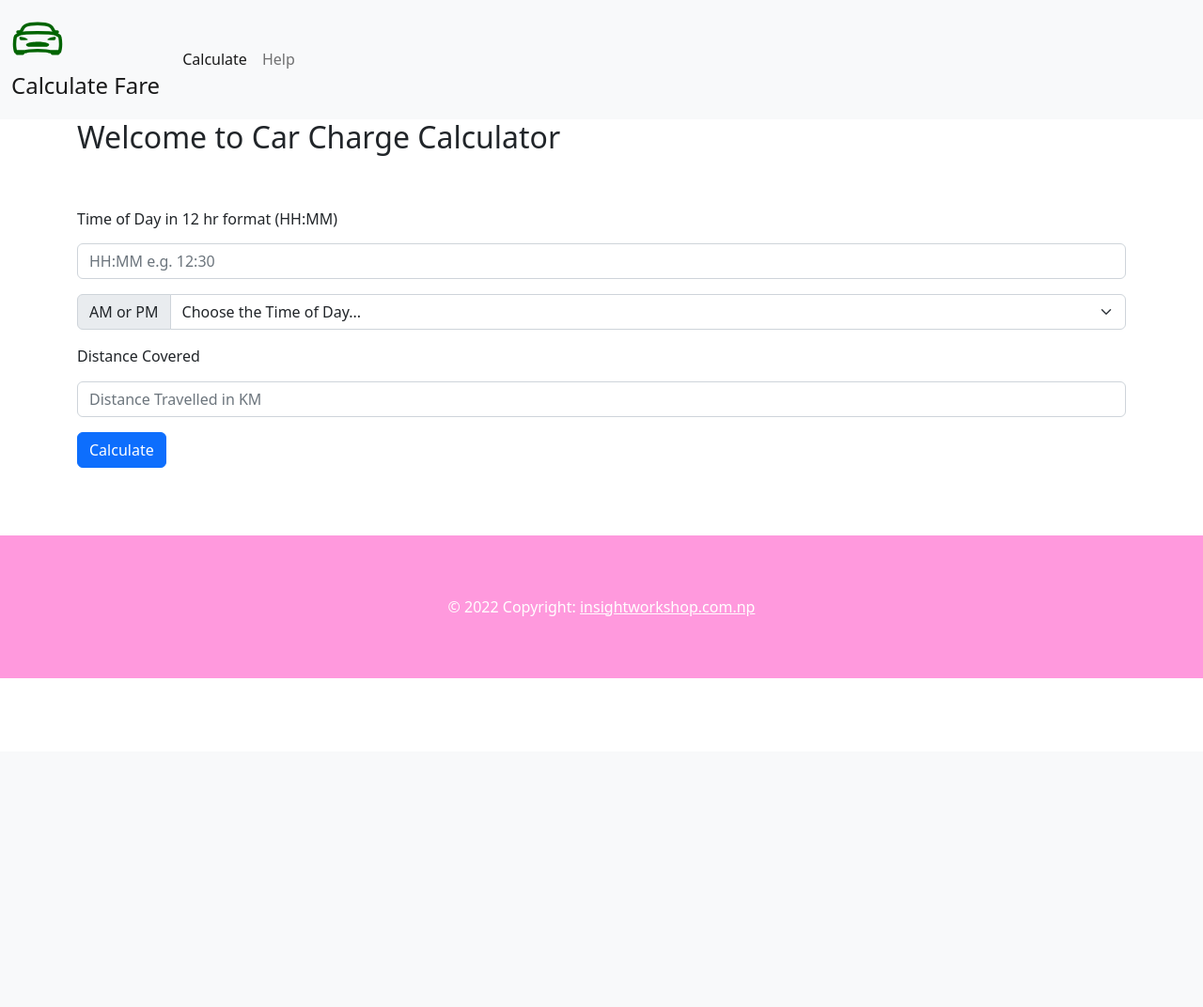
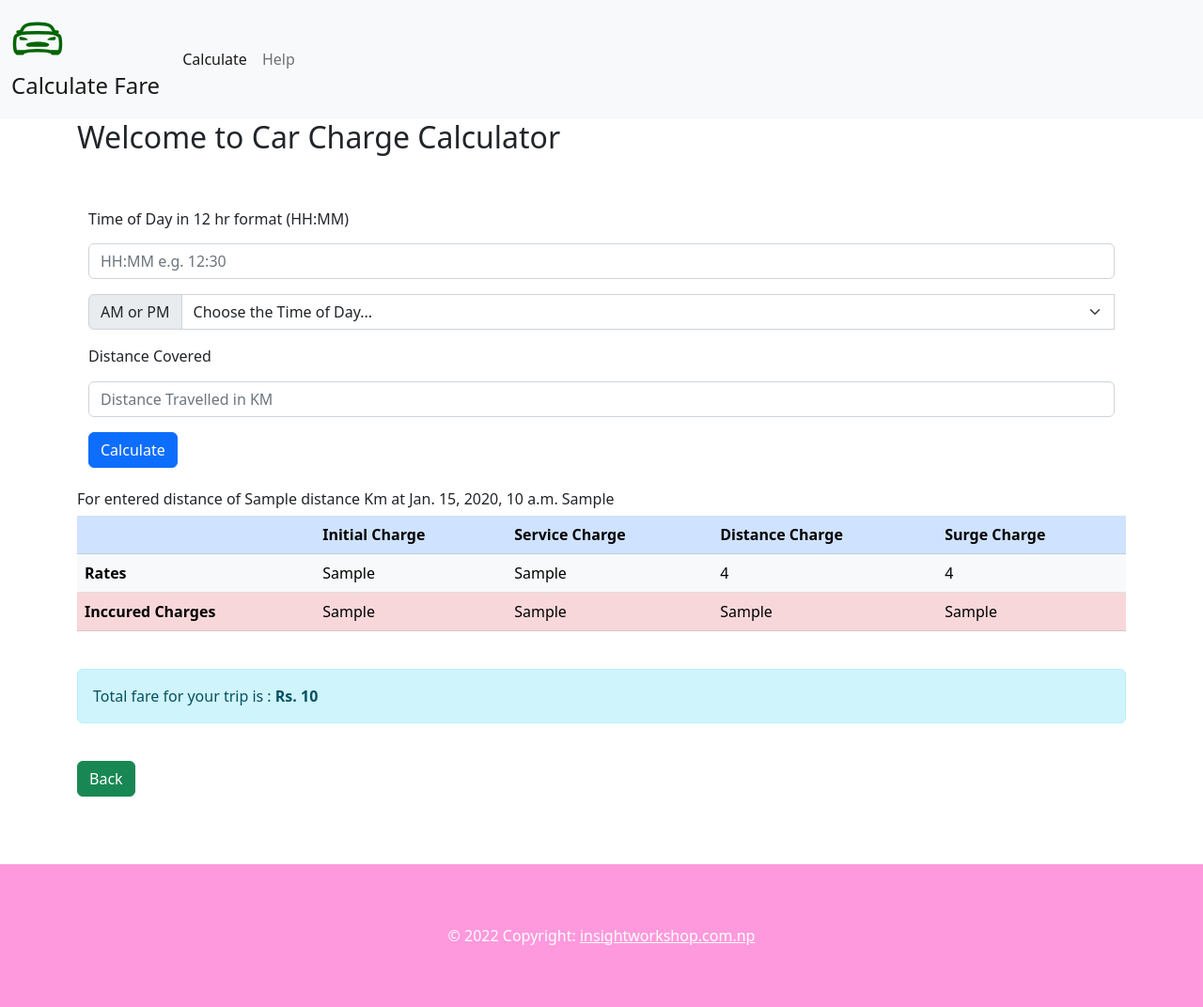
Before and after one commit to bikey33/Task-2-Django-App-for-Trip-Fare-Calculation, a Django app: template templates/home.html in a window 1280 px wide. Shown: the whole page at 94% size. Before the commit the page ends 722 px from the top, so only its background shows below. Run offline with Django 4.2, Linux system fonts and the light colour scheme; the template is opened without the code that fills it: most values are stand-ins (such as "Sample title", 1, 10 or a date in 2020).

Commit message:
Commit after finalization

```diff
--- a/templates/home.html
+++ b/templates/home.html
@@ -7,13 +7,24 @@ The calculated information will be echoed as label in the same template-->
 {% block content %}
     <h2> Welcome to Car Charge Calculator</h2>
     <br/>
-      <class='container'>
+      <div class='container'>
      <br/>
-         <form method="post" action = "/fareapp/home/">
+         {% if error_message %}
+          <div class="alert alert-danger d-flex align-items-center" role="alert">
+  <svg class="bi flex-shrink-0 me-2" width="24" height="24" role="img" aria-label="Danger:"><use xlink:href="#exclamation-triangle-fill"/></svg>
+  <div>
+    {{ error_message }}
+  </div> <br/>
+</div>
+          {% endif %}
+         <form method="post" action = "" class="needs-validation" novalidate id="forms">
             {% csrf_token %}
             <div class="mb-3">
                 <label for="exampleFormControlInput1" class="form-label"><h6>Time of Day in 12 hr format (HH:MM)</h6></label>
               <input type="text" class="form-control" id="timein" placeholder="HH:MM e.g. 12:30" name = "time">
+            <div class="invalid-feedback">
+                Please enter Valid time in required format
+            </div>
             </div>
              <div class="input-group mb-3">
                   <label class="input-group-text" for="inputGroupSelect01">AM or PM</label>
@@ -23,14 +34,64 @@ The calculated information will be echoed as label in the same template-->
                     <option value="2">PM</option>
 
                   </select>
+                 <div class="invalid-feedback">
+                Please Select AM or PM
+            </div>
 </div>
             <div class="mb-3">
                 <label for="exampleFormControlInput1" class="form-label"><h6>Distance Covered</h6></label>
                 <input type="text" class="form-control" id="inputdistance" placeholder="Distance Travelled in KM" name ="distance">
+                <div class="invalid-feedback">
+                Please enter Valid distance
+            </div>
             </div>
        <button type="submit" class="btn btn-primary">Calculate</button>
       </div>
     </form>
+    </br>
+    {% if total %}
+        <h6>
+        For entered distance of {{ distance }} Km at {{ time }}
+             {{ am }}
+        </h6>
+
+        <table class="table">
+  <thead>
+    <tr class="table-primary">
+      <th scope="col"></th>
+      <th scope="col">Initial Charge</th>
+      <th scope="col">Service Charge</th>
+      <th scope="col"> Distance Charge</th>
+        <th scope="col">Surge Charge</th>
+
+    </tr>
+  </thead>
+  <tbody>
+    <tr class="table-light">
+      <th scope="row">Rates</th>
+      <td>{{ initial_fare }}</td>
+      <td>{{ service_charge }}</td>
+      <td>{{ km_rate }}</td>
+        <td>{{ surge_rate }}</td>
+    </tr>
+    <tr class="table-danger">
+      <th scope="row">Inccured Charges</th>
+      <td>{{initial_fare}}</td>
+      <td>{{ service_incurr }}</td>
+      <td>{{ distance_fare }}</td>
+        <td>{{ surge_incurr }}</td>
+    </tr>
+  </tbody>
+</table>
+        <br/>
+        <div class="alert alert-info" role="alert">
+        Total fare for your trip is : <b>Rs. {{ total }}</b>
+        </div>
+    <br/>
+        <a href = {% url 'home' %}> <button type="button" class="btn btn-success">Back</button> </a>
+</div>
+    {% endif %}
+    </div>
     </div>
 
 {% endblock %}
```
Also changed, not shown: fareapp/views.py (+74 -8 lines).
